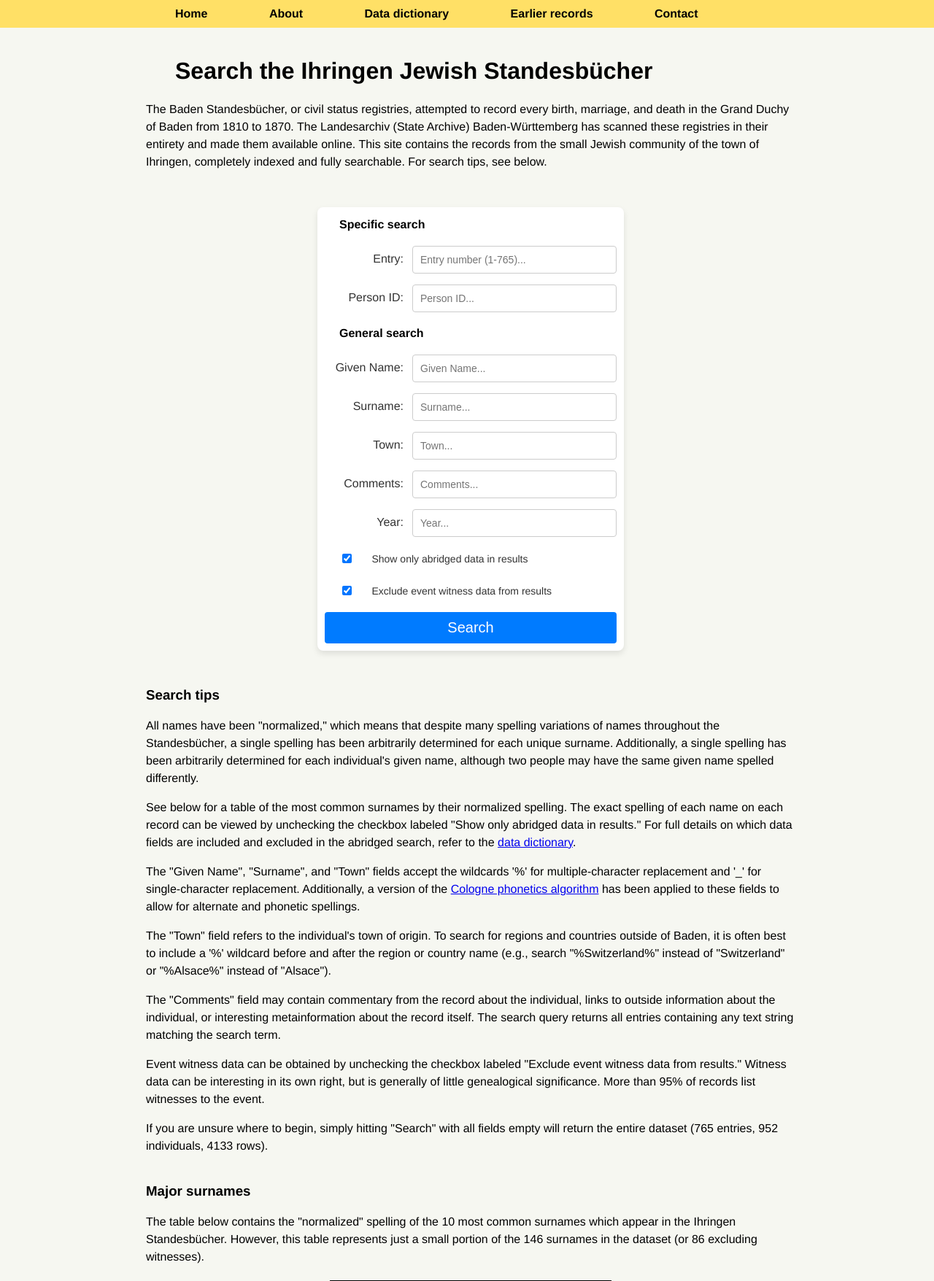
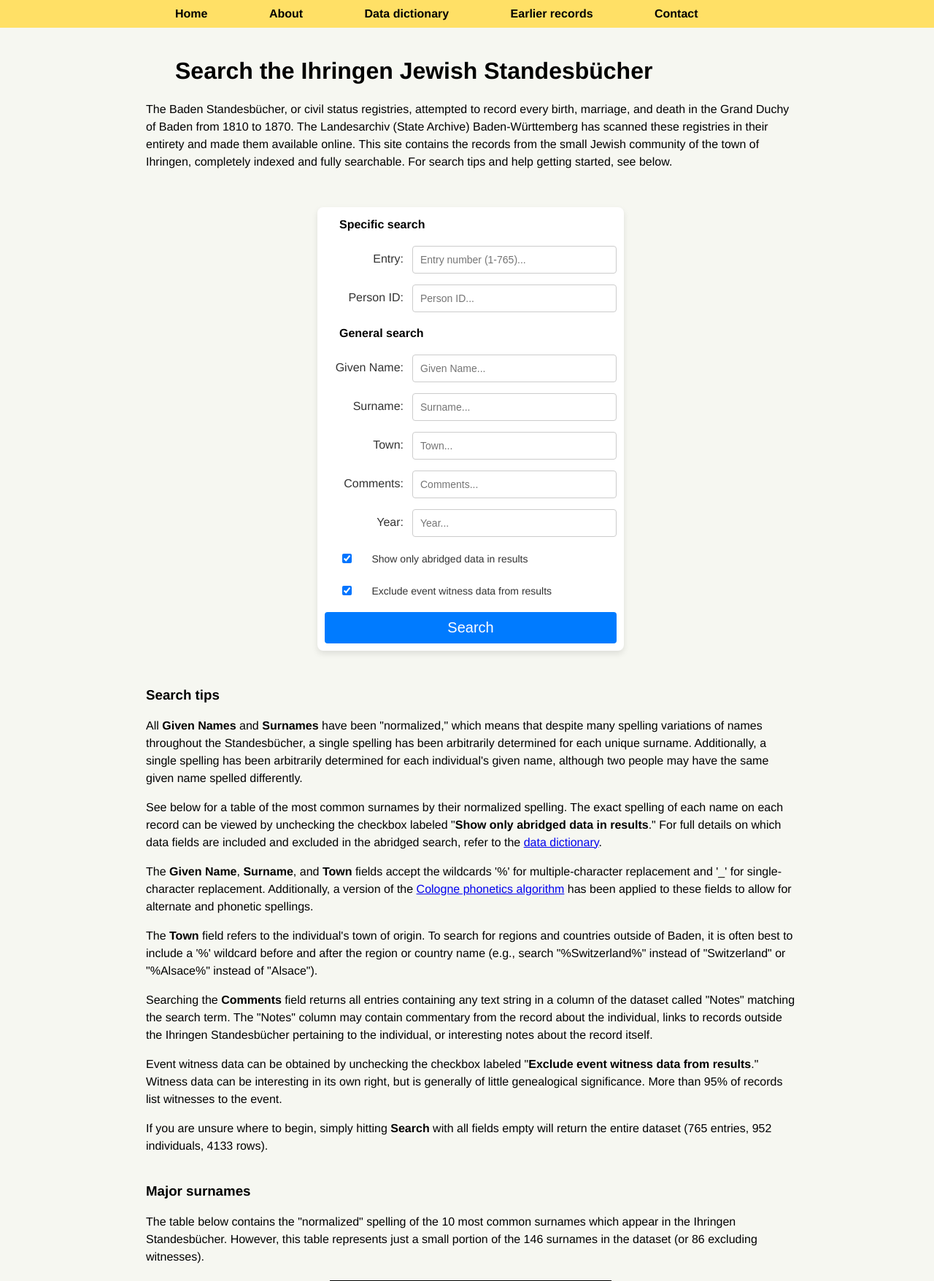
Before and after one commit to djwile/ihringen, a Flask app: page / in a window 1280 px wide. Shown: the top 1756 px of the page at 73% size. Run offline with Flask 3, Linux system fonts and the light colour scheme.

Commit message:
Update search_app-page.html
Making the references to data fields in the text bold

```diff
--- a/search_app/templates/search_app-page.html
+++ b/search_app/templates/search_app-page.html
@@ -114,7 +114,7 @@
 {% block content %}
     <div class="container">
         <h1>Search the Ihringen Jewish Standesbücher</h1>
-        <p>The Baden Standesbücher, or civil status registries, attempted to record every birth, marriage, and death in the Grand Duchy of Baden from 1810 to 1870. The Landesarchiv (State Archive) Baden-Württemberg has scanned these registries in their entirety and made them available online. This site contains the records from the small Jewish community of the town of Ihringen, completely indexed and fully searchable. For search tips, see below.</p>
+        <p>The Baden Standesbücher, or civil status registries, attempted to record every birth, marriage, and death in the Grand Duchy of Baden from 1810 to 1870. The Landesarchiv (State Archive) Baden-Württemberg has scanned these registries in their entirety and made them available online. This site contains the records from the small Jewish community of the town of Ihringen, completely indexed and fully searchable. For search tips and help getting started, see below.</p>
 
         <!-- CSV Data Filter Form -->
         <form method="POST" action="/search" target="_blank">
@@ -166,13 +166,13 @@
         <!-- More content -->
         <div class="textbox">
         <h3>Search tips</h3>
-	<p>All names have been "normalized," which means that despite many spelling variations of names throughout the Standesbücher, a single spelling has been arbitrarily determined for each unique surname. Additionally, a single spelling has been arbitrarily determined for each individual's given name, although two people may have the same given name spelled differently.</p>
-	<p>See below for a table of the most common surnames by their normalized spelling. The exact spelling of each name on each record can be viewed by unchecking the checkbox labeled "Show only abridged data in results." For full details on which data fields are included and excluded in the abridged search, refer to the <a href="{{ url_for('data_dictionary') }}" target="_blank">data dictionary</a>.</p>
-        <p>The "Given Name", "Surname", and "Town" fields accept the wildcards '%' for multiple-character replacement and '_' for single-character replacement. Additionally, a version of the <a href="https://en.wikipedia.org/wiki/Cologne_phonetics" target="_blank">Cologne phonetics algorithm</a> has been applied to these fields to allow for alternate and phonetic spellings.</p>
-        <p>The "Town" field refers to the individual's town of origin. To search for regions and countries outside of Baden, it is often best to include a '%' wildcard before and after the region or country name (e.g., search "%Switzerland%" instead of "Switzerland" or "%Alsace%" instead of "Alsace").</p>
-	<p>The "Comments" field may contain commentary from the record about the individual, links to outside information about the individual, or interesting metainformation about the record itself. The search query returns all entries containing any text string matching the search term.</p>
-	<p>Event witness data can be obtained by unchecking the checkbox labeled "Exclude event witness data from results." Witness data can be interesting in its own right, but is generally of little genealogical significance. More than 95% of records list witnesses to the event.</p>
-	<p>If you are unsure where to begin, simply hitting "Search" with all fields empty will return the entire dataset (765 entries, 952 individuals, 4133 rows).</p>
+        <p>All <b>Given Names</b> and <b>Surnames</b> have been "normalized," which means that despite many spelling variations of names throughout the Standesbücher, a single spelling has been arbitrarily determined for each unique surname. Additionally, a single spelling has been arbitrarily determined for each individual's given name, although two people may have the same given name spelled differently.</p>
+        <p>See below for a table of the most common surnames by their normalized spelling. The exact spelling of each name on each record can be viewed by unchecking the checkbox labeled "<b>Show only abridged data in results</b>." For full details on which data fields are included and excluded in the abridged search, refer to the <a href="{{ url_for('data_dictionary') }}" target="_blank">data dictionary</a>.</p>
+        <p>The <b>Given Name</b>, <b>Surname</b>, and <b>Town</b> fields accept the wildcards '%' for multiple-character replacement and '_' for single-character replacement. Additionally, a version of the <a href="https://en.wikipedia.org/wiki/Cologne_phonetics" target="_blank">Cologne phonetics algorithm</a> has been applied to these fields to allow for alternate and phonetic spellings.</p>
+        <p>The <b>Town</b> field refers to the individual's town of origin. To search for regions and countries outside of Baden, it is often best to include a '%' wildcard before and after the region or country name (e.g., search "%Switzerland%" instead of "Switzerland" or "%Alsace%" instead of "Alsace").</p>
+        <p>Searching the <b>Comments</b> field returns all entries containing any text string in a column of the dataset called "Notes" matching the search term. The "Notes" column may contain commentary from the record about the individual, links to records outside the Ihringen Standesbücher pertaining to the individual, or interesting notes about the record itself.</p>
+        <p>Event witness data can be obtained by unchecking the checkbox labeled "<b>Exclude event witness data from results</b>." Witness data can be interesting in its own right, but is generally of little genealogical significance. More than 95% of records list witnesses to the event.</p>
+        <p>If you are unsure where to begin, simply hitting <b>Search</b> with all fields empty will return the entire dataset (765 entries, 952 individuals, 4133 rows).</p>
         </div>
         <div class="textbox">
         <h3>Major surnames</h3>
```
Lines whose indentation alone changed are shown as unchanged.
